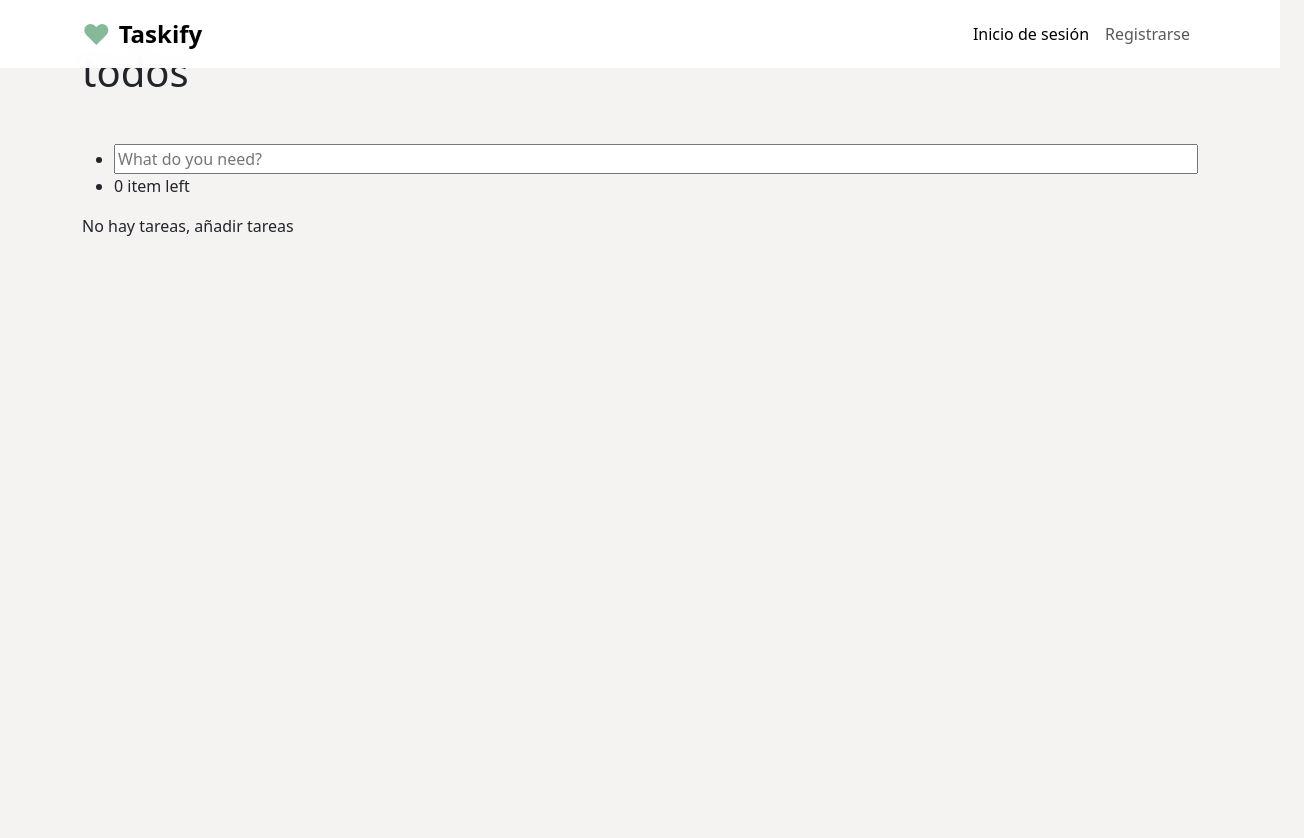
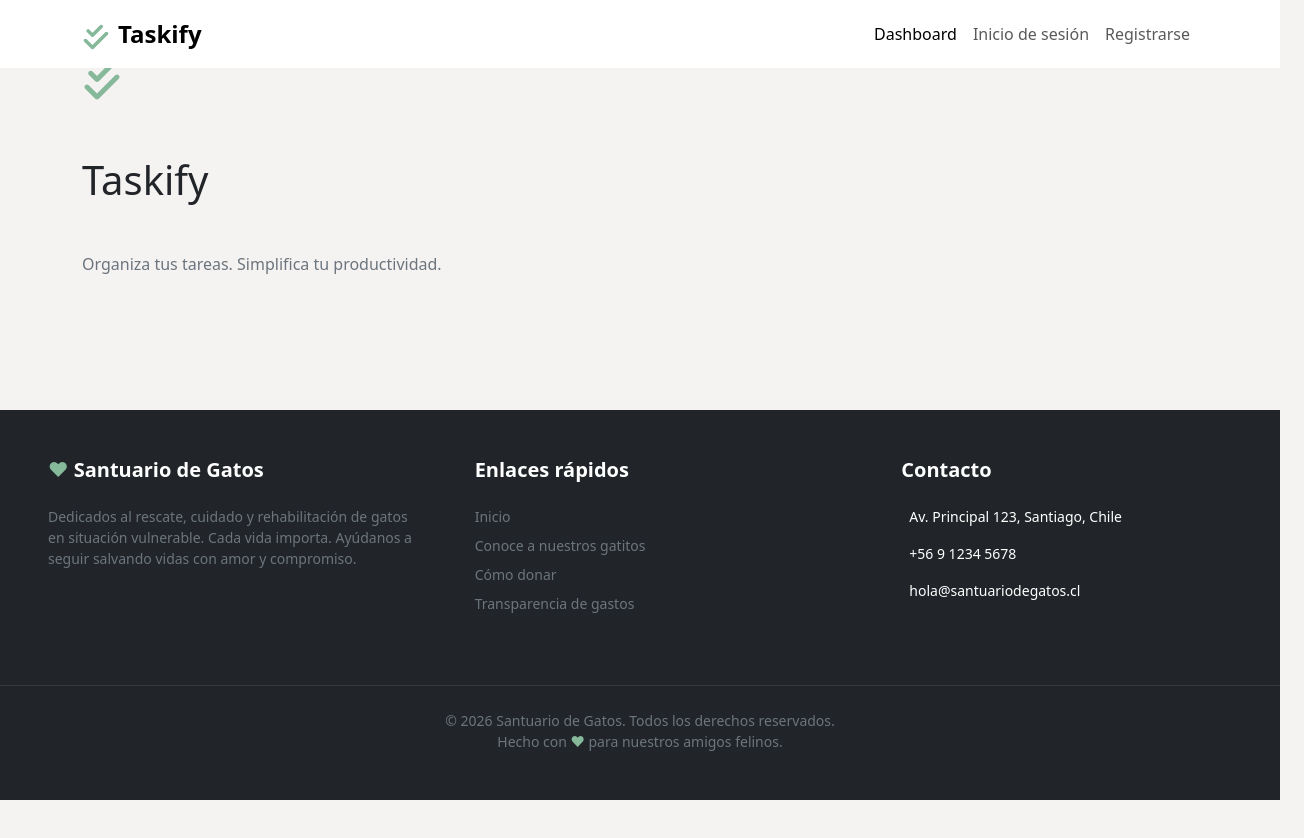
Before and after one commit to EmilyBastidas/TaskMaster-Pro-Fullstack-Task-Management, a React app in the folder todo_app/frontend/: page / in a window 1280 px wide. Shown: the top 838 px of the page, 1304 px wide, since content can reach past the window. After the commit the page ends 800 px from the top, so only its background shows below. Built offline with nearby package versions, Linux system fonts and the light colour scheme; the HTML template or start-up script is replaced by a standard one.

Commit message:
actualización

```diff
--- a/todo_app/frontend/package.json
+++ b/todo_app/frontend/package.json
@@ -13,6 +13,7 @@
     "bootstrap": "^5.3.8",
     "react": "^19.2.6",
     "react-dom": "^19.2.6",
+    "react-icons": "^5.6.0",
     "react-router-dom": "^7.15.1"
   },
   "devDependencies": {
--- /dev/null
+++ b/todo_app/frontend/src/App.jsx
@@ -0,0 +1,34 @@
+import { Routes, Route } from "react-router-dom";
+import "./App.css";
+
+import Navbar from "./components/Navbar";
+import Home from "./pages/Home";
+import Footer from "./components/Footer";
+
+function App() {
+  return (
+    <div className="d-flex flex-column min-vh-100">
+      {" "}
+      <Navbar />
+      <main className="flex-grow-1">
+        <Routes>
+          <Route path="/" element={<Home />} />
+
+          <Route
+            path="*"
+            element={
+              <div className="text-center py-5">
+                <h1>404 - Página no encontrada</h1>
+                <p>Lo sentimos, esta página no existe.</p>
+              </div>
+            }
+          />
+        </Routes>
+      </main>
+      {/* Footer */}
+      {Footer && <Footer />}
+    </div>
+  );
+}
+
+export default App;
--- a/todo_app/frontend/src/components/App.jsx
+++ /dev/null
@@ -1,68 +0,0 @@
-import { useState } from "react";
-import { IoCloseOutline } from "react-icons/io5";
-
-//create your first component
-
-const Home = () => {
-  //guardo lo datos ingresados
-
-  const [inputValue, setInputValue] = useState("");
-  const [todos, setTodos] = useState([]);
-
-  // mensaje si el user no ingresa tareas
-
-  let mensaje = null;
-
-  if (todos.length === 0) {
-    mensaje = "No hay tareas, añadir tareas";
-  }
-
-  return (
-    <div className="container">
-      <h1 className="mt-5 mb-5">todos</h1>
-
-      <ul className="mx-auto">
-        <li>
-          <input
-            className="w-100"
-            type="text"
-            placeholder="What do you need?"
-            onChange={(e) => setInputValue(e.target.value)} // capturo la info del input con onChange
-            value={inputValue}
-            onKeyDown={(e) => {
-              if (e.key === "Enter") {
-                if (inputValue.trim().length === 0) {
-                  console.log("el usuario no ha ingresado datos");
-                  return;
-                }
-
-                setTodos(todos.concat(inputValue));
-                setInputValue("");
-              }
-            }}
-          ></input>
-        </li>
-
-        {todos.map((items, index) => (
-          <li className="d-flex justify-content-between">
-            {items}{" "}
-            <IoCloseOutline
-              className="delete-icon"
-              onClick={() =>
-                setTodos(
-                  todos.filter((t, currentIndex) => index != currentIndex),
-                )
-              }
-            />
-          </li>
-        ))}
-
-        <li className="contador"> {todos.length} item left</li>
-      </ul>
-
-      {mensaje && <p>{mensaje}</p>}
-    </div>
-  );
-};
-
-export default Home;
--- /dev/null
+++ b/todo_app/frontend/src/components/Footer.jsx
@@ -0,0 +1,113 @@
+import { Link } from "react-router-dom";
+
+function Footer() {
+  return (
+    <footer className="bg-dark text-white py-5 mt-auto">
+      <div className="row g-5 ms-4">
+        {/* santuario */}
+        <div className="col-md-4">
+          <h5 className="mb-4 fw-bold">
+            <span style={{ color: "#86b89a" }}>♥</span> Santuario de Gatos
+          </h5>
+          <p className="small text-secondary">
+            Dedicados al rescate, cuidado y rehabilitación de gatos en situación
+            vulnerable. Cada vida importa. Ayúdanos a seguir salvando vidas con
+            amor y compromiso.
+          </p>
+        </div>
+
+        {/* enlaces rápidos */}
+        <div className="col-md-4">
+          <h5 className="mb-4 fw-bold">Enlaces rápidos</h5>
+          <ul className="list-unstyled small">
+            <li className="mb-2">
+              <Link
+                to="/"
+                className="text-secondary text-decoration-none hover-link"
+              >
+                Inicio
+              </Link>
+            </li>
+            <li className="mb-2">
+              <Link
+                to="/gatitos"
+                className="text-secondary text-decoration-none hover-link"
+              >
+                Conoce a nuestros gatitos
+              </Link>
+            </li>
+            <li className="mb-2">
+              <Link
+                to="/donar"
+                className="text-secondary text-decoration-none hover-link"
+              >
+                Cómo donar
+              </Link>
+            </li>
+            <li className="mb-2">
+              <Link
+                to="/transparencia"
+                className="text-secondary text-decoration-none hover-link"
+              >
+                Transparencia de gastos
+              </Link>
+            </li>
+          </ul>
+        </div>
+
+        {/* contacto */}
+        <div className="col-md-4">
+          <h5 className="mb-4 fw-bold">Contacto</h5>
+          <ul className="list-unstyled small">
+            <li className="mb-3">
+              <i
+                className="bi bi-geo-alt-fill me-2"
+                style={{ color: "#86b89a" }}
+              ></i>
+              Av. Principal 123, Santiago, Chile
+            </li>
+            <li className="mb-3">
+              <i
+                className="bi bi-telephone-fill me-2"
+                style={{ color: "#86b89a" }}
+              ></i>
+              +56 9 1234 5678
+            </li>
+            <li className="mb-3">
+              <i
+                className="bi bi-envelope-fill me-2"
+                style={{ color: "#86b89a" }}
+              ></i>
+              hola@santuariodegatos.cl
+            </li>
+          </ul>
+
+          {/* redes sociales */}
+          <div className="mt-4">
+            <a href="#" className="text-secondary me-3 fs-4">
+              <i className="bi bi-instagram"></i>
+            </a>
+            <a href="#" className="text-secondary me-3 fs-4">
+              <i className="bi bi-facebook"></i>
+            </a>
+            <a href="#" className="text-secondary fs-4">
+              <i className="bi bi-whatsapp"></i>
+            </a>
+          </div>
+        </div>
+      </div>
+
+      <hr className="my-4 border-secondary" />
+
+      <div className="text-center small text-secondary">
+        © {new Date().getFullYear()} Santuario de Gatos. Todos los derechos
+        reservados.
+        <br />
+        Hecho con <span style={{ color: "#86b89a" }}>♥</span> para nuestros
+        amigos felinos.
+      </div>
+    </footer>
+  );
+}
+
+export default Footer;
--- a/todo_app/frontend/src/components/navbar.jsx
+++ b/todo_app/frontend/src/components/navbar.jsx
@@ -1,4 +1,5 @@
 import { Link } from "react-router-dom";
+import { FaCheckDouble } from "react-icons/fa6";
 
 function Navbar() {
   return (
@@ -15,7 +16,7 @@ function Navbar() {
           href="/"
         >
           <span className="me-2 fs-3" style={{ color: "#86b89a" }}>
-            ♥
+            <FaCheckDouble />
           </span>
           Taskify
         </a>
@@ -36,11 +37,16 @@ function Navbar() {
           <ul className="navbar-nav ms-auto align-items-center">
             <li className="nav-item">
               <Link className="nav-link active" to="/login">
+                Dashboard
+              </Link>
+            </li>
+            <li className="nav-item">
+              <Link className="nav-link" to="/login">
                 Inicio de sesión
               </Link>
             </li>
             <li className="nav-item">
-              <Link className="nav-link" to="/registrarse">
+              <Link className="nav-link" to="/signup">
                 Registrarse
               </Link>
             </li>
--- a/todo_app/frontend/src/main.jsx
+++ b/todo_app/frontend/src/main.jsx
@@ -4,12 +4,10 @@ import { BrowserRouter } from "react-router-dom";
 import "./index.css";
 import "bootstrap/dist/css/bootstrap.min.css";
 
-import App from "./components/App.jsx";
-import Navbar from "./components/navbar.jsx";
+import App from "./App.jsx";
 
 createRoot(document.getElementById("root")).render(
   <BrowserRouter>
-    <Navbar />
     <App />
   </BrowserRouter>,
 );
--- /dev/null
+++ b/todo_app/frontend/src/pages/Home.jsx
@@ -0,0 +1,17 @@
+import { FaCheckDouble } from "react-icons/fa6";
+
+const Home = () => {
+  return (
+    <div className="container mt-2 mt-md-5">
+      <span className="me-2 fs-1" style={{ color: "#86b89a" }}>
+        <FaCheckDouble />
+      </span>
+      <h1 className="mt-5 mb-5">Taskify</h1>
+      <p className="mb-5 text-secondary">
+        Organiza tus tareas. Simplifica tu productividad.
+      </p>
+    </div>
+  );
+};
+
+export default Home;
```
Also changed, not shown: 1 other file (tests, documents, lock files or other folders).
